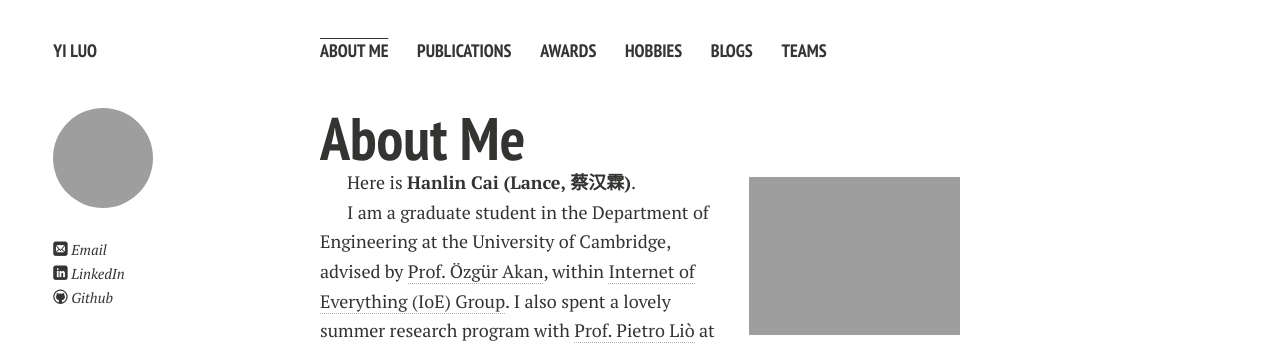
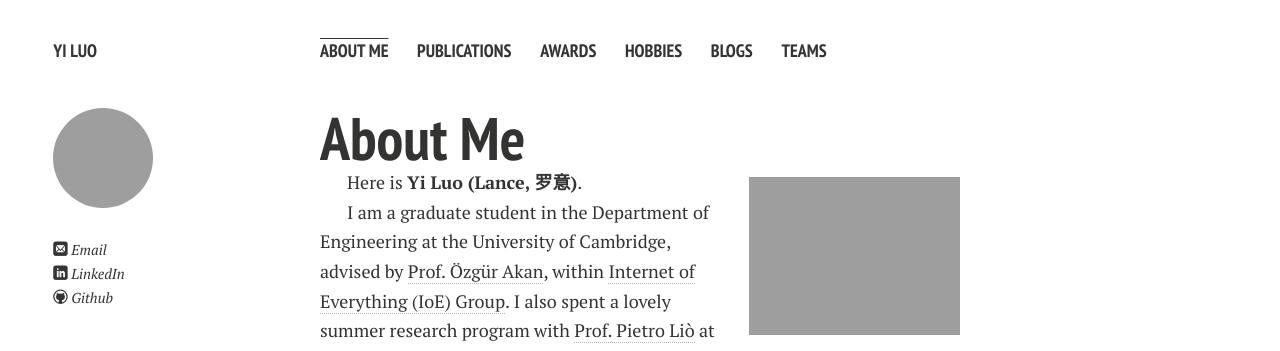
Before and after one commit to yisamu/yisamu.github.io, a Jekyll site: the page built from index.md, in a window 1280 px wide. Shown: the top 351 px of the page. Built offline with Jekyll 4.4.1, drawn with Linux system fonts in a browser that asks for light colours; nearby versions of some CDN libraries; comment, search, counter and statistics services are not loaded; a style sheet for code colours, icons or effects is not loaded; our own code applies the rules of GitHub Pages for plain Markdown files.

Commit message:
Update index.md

```diff
--- a/index.md
+++ b/index.md
@@ -6,7 +6,7 @@ layout: page
 
 <img src="https://caihanlin.com/Yi Luo-1.jpg" class="floatpic" width="360" height="480">
 
-Here is **Hanlin Cai (Lance, 蔡汉霖)**.<br>
+Here is **Yi Luo (Lance, 罗意)**.<br>
 
 I am a graduate student in the Department of Engineering at the University of Cambridge, advised by [Prof. Özgür Akan](https://ioe.eng.cam.ac.uk/directory/akan), within [Internet of Everything (IoE) Group](https://ioe.eng.cam.ac.uk/). I also spent a lovely summer research program with [Prof. Pietro Liò](https://www.cl.cam.ac.uk/~pl219/) at [Artificial Intelligence Group](https://www.cl.cam.ac.uk/research/ai/). Prior to Cambridge,  I have worked on System Engineering, Cybersecurity and Wireless Communication with [Prof. Zhezhuang Xu](https://scholar.google.com.hk/citations?user=iZ7LQRkAAAAJ&hl=zh-CN) and [Dr. Meng Yuan](https://myuan27.github.io/). Recently, I was honored to be selected as **AAAI and SIGKDD Undergraduate Scholars**.<br>
 
```
